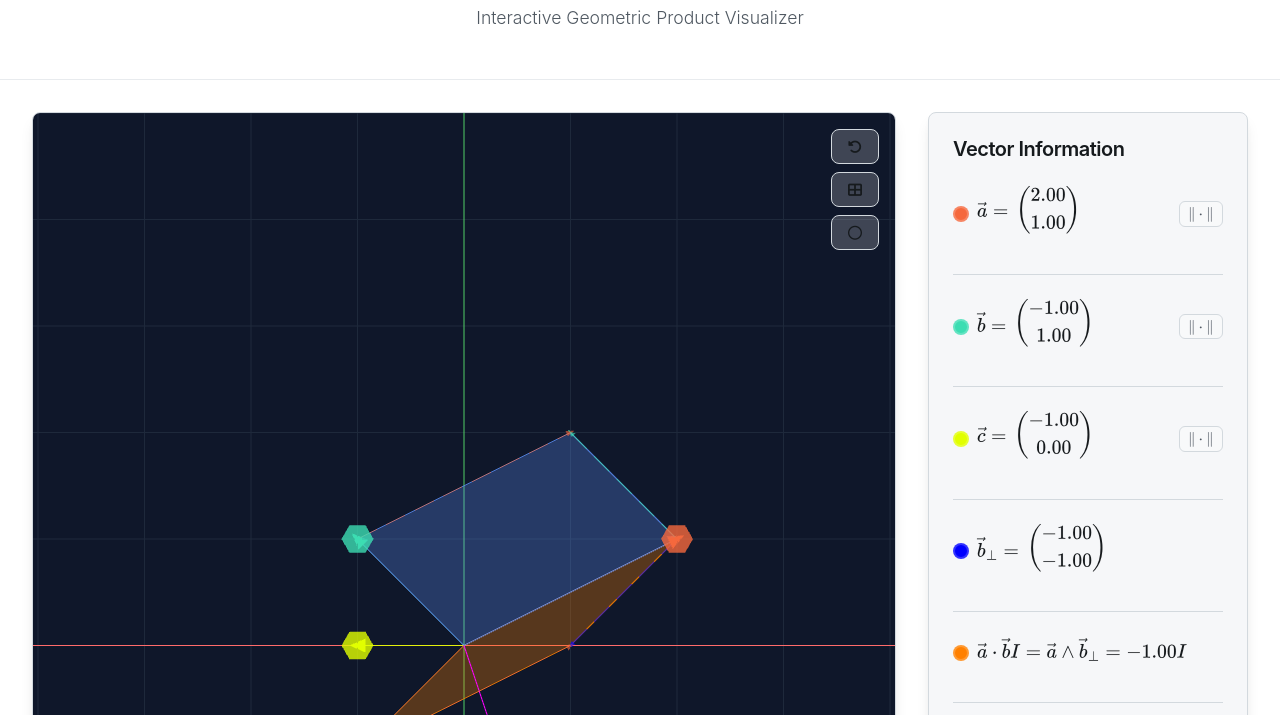
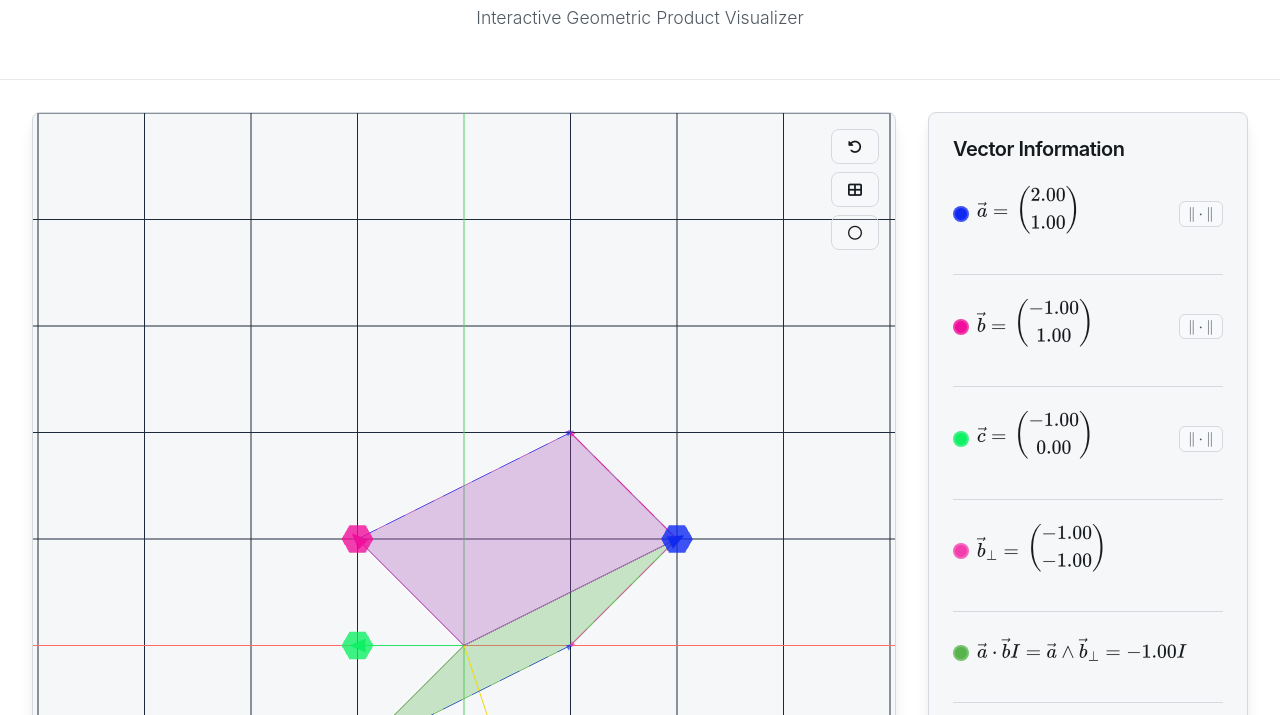
Before and after one commit to RobinLabryga/GeoProdViz2D, a plain HTML site: page index.html in a window 1280 px wide. Shown: the part 85-800 px from the top of the page. Drawn offline with nearby package versions, Linux system fonts and the light colour scheme; animation ran at ten frames a second.

Commit message:
Improve color scheme

```diff
--- a/scripts/main.js
+++ b/scripts/main.js
@@ -178,7 +178,7 @@ class VectorVisualizer {
 
         // Scene
         this.scene = new THREE.Scene();
-        this.scene.background = new THREE.Color(0x0f172a);
+        this.scene.background = new THREE.Color(this.getCSSColor('--color-surface'));
 
         const container = document.querySelector('.canvas-container');
         const width = container.clientWidth;
--- a/styles/main.css
+++ b/styles/main.css
@@ -7,13 +7,14 @@
     --color-accent: hsl(51, 100%, 60%);
 
     /* Vector-specific colors */
-    --vector-a-color: hsl(14, 90%, 60%);
-    --vector-b-color: hsl(164, 70%, 55%);
-    --vector-brot-color: hsl(240, 100%, 50%);
-    --vector-c-color: hsl(67, 100%, 50%);
-    --wedge-a-b-color: hsl(220, 85%, 65%);
-    --dot-a-b-color: hsl(30, 100%, 50%);
-    --prod-a-b-c-color: hsl(300, 100%, 50%);
+    --vector-a-color: hsl(233, 88%, 50%);
+    --vector-b-color: hsl(323, 88%, 50%);
+    --vector-brot-color: hsl(323, 88%, 60%);
+    --vector-c-color: hsl(143, 88%, 50%);
+    --prod-a-b-c-color: hsl(53, 88%, 50%);
+
+    --wedge-a-b-color: hsl(293, 40%, 50%);
+    --dot-a-b-color: hsl(113, 40%, 50%);
 
     /* Dark theme neutral colors (default) */
     --color-text: hsl(210, 20%, 98%);
```
